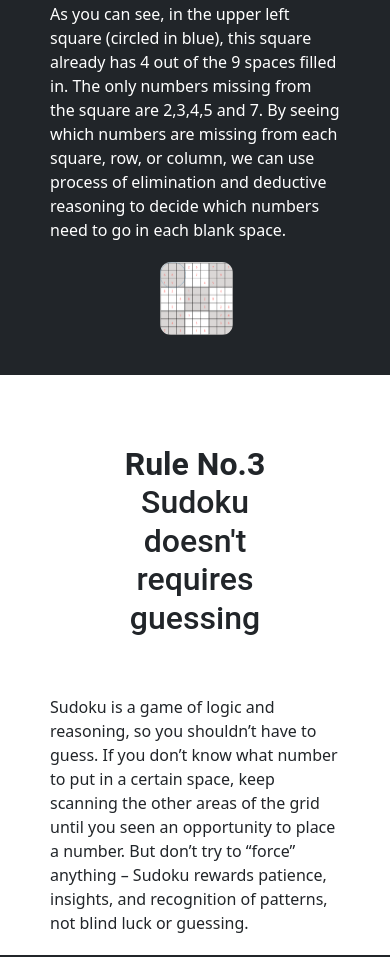
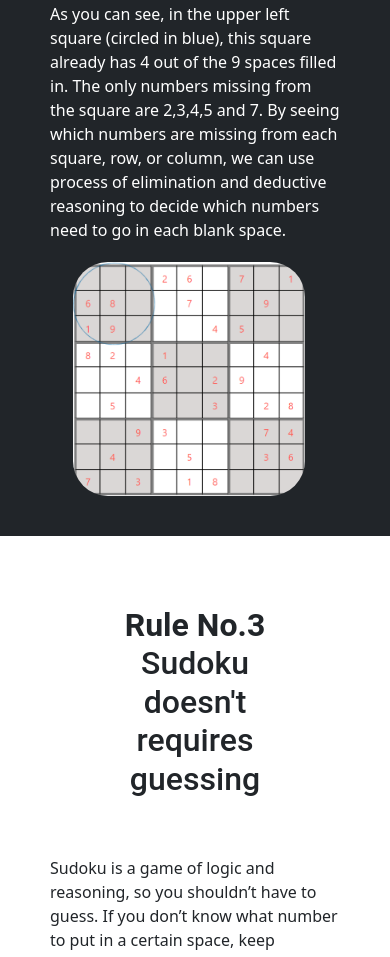
Before and after one commit to Shubh-124/Sudoku_Solver, a plain HTML site: page rules.html in a window 390 px wide. Shown: the part 799-1756 px from the top of the page. Drawn offline with nearby package versions, Linux system fonts and the light colour scheme.

Commit message:
Added mobile responsiveness

```diff
--- a/css/style1.css
+++ b/css/style1.css
@@ -54,3 +54,17 @@ hr.s1 {
     width: 50%;
     margin-left: 25%;
 }
+
+/* mobile responsiveness */
+@media only screen and (max-width: 1080px) {
+
+    .divs {
+        border-radius: 15%;
+        width: 80%;
+        margin-left: 8%;
+        margin-right: 8%;
+        margin-top: 20px;
+        margin-bottom: 20px;
+    }
+
+}
```
